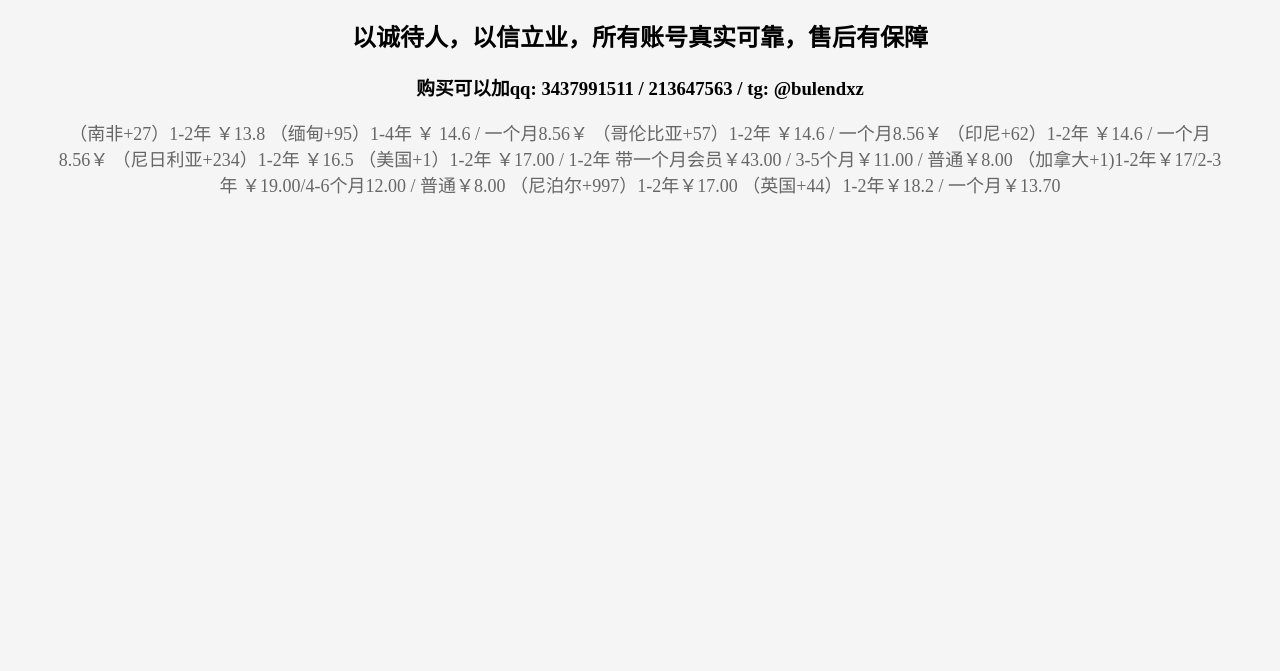
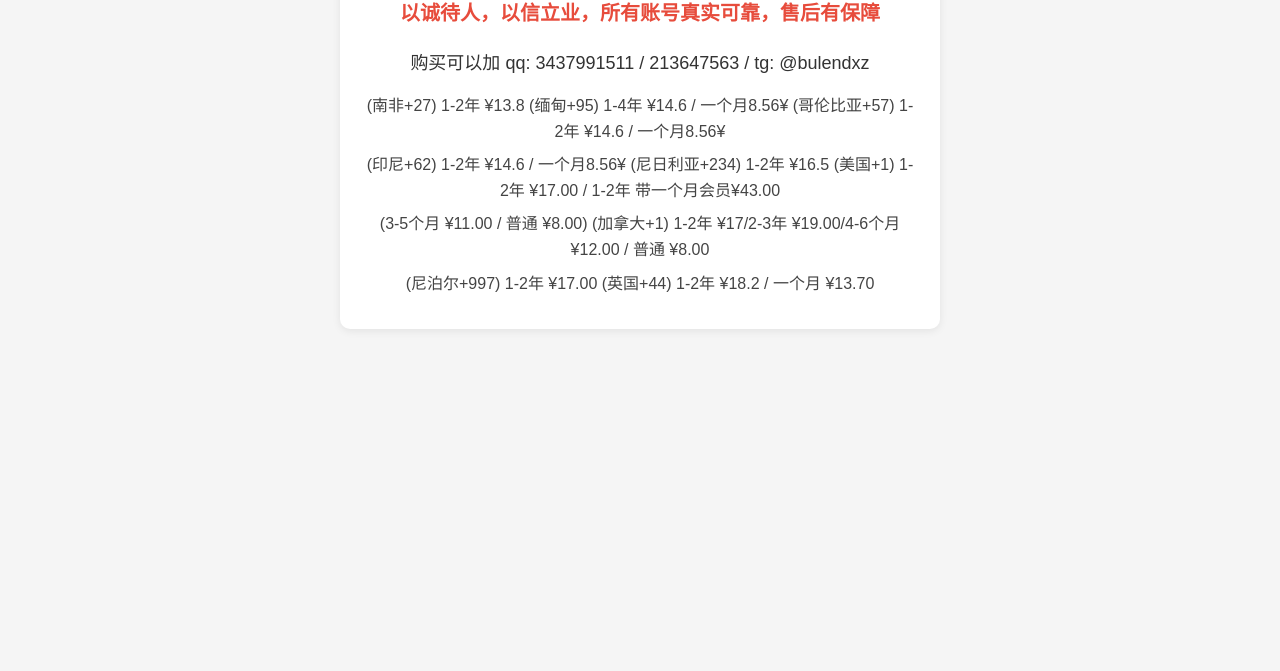
Before and after one commit to bulendjjj-tech/Bulendjjj-Tech.github.io, a plain HTML site: page index.html in a window 1280 px wide. Shown: the part 129-800 px from the top of the page. Drawn offline with Linux system fonts and the light colour scheme.

Commit message:
Create index.html for personal website
tg账号售卖网站3.0

```diff
--- a/index.html
+++ b/index.html
@@ -3,26 +3,77 @@
 <head>
     <meta charset="UTF-8">
     <meta name="viewport" content="width=device-width, initial-scale=1.0">
-    <title>telegram账号售卖</title>
+    <title>Telegram 账号出售</title>
     <style>
-        body{text-align:center;padding:50px;font-family:微软雅黑;background:#f5f5f5;}
-        h1{color:#2c3e50;}
-        p{font-size:18px;color:#666;}
-        /* 给图片加个圆角和边距，更好看 */
-        img{border-radius:12px;margin:20px 0;max-width:80%;height:auto;}
+        * {
+            margin: 0;
+            padding: 0;
+            box-sizing: border-box;
+        }
+        body {
+            text-align: center;
+            padding: 30px 15px; /* 手机左右留一点边距 */
+            font-family: "微软雅黑", sans-serif;
+            background: #f5f5f5;
+            line-height: 1.6; /* 行高，防止太挤 */
+        }
+        /* 核心容器：控制最大宽度，居中，自动换行 */
+        .container {
+            max-width: 600px; /* 电脑最大宽度，不太宽 */
+            margin: 0 auto;   /* 居中 */
+            background: #fff; /* 白色背景，更清晰 */
+            padding: 25px;
+            border-radius: 10px;
+            box-shadow: 0 2px 8px rgba(0,0,0,0.08);
+        }
+        h1 {
+            color: #2c3e50;
+            font-size: 32px;
+            margin-bottom: 15px;
+        }
+        .subtitle {
+            font-size: 20px;
+            color: #e74c3c;
+            font-weight: bold;
+            margin: 20px 0;
+        }
+        .contact {
+            font-size: 18px;
+            color: #333;
+            margin: 15px 0;
+        }
+        .price {
+            font-size: 16px;
+            color: #444;
+            margin: 8px 0;
+        }
     </style>
 </head>
 <body>
-    <h1>telegram账号出售💥</h1>
-    <h2>以诚待人，以信立业，所有账号真实可靠，售后有保障<h2>
-    <h3>购买可以加qq: 3437991511 / 213647563  / tg: @bulendxz</h3>
-    <p>（南非+27）1-2年 ￥13.8
-    （缅甸+95）1-4年 ￥ 14.6 / 一个月8.56￥
-    （哥伦比亚+57）1-2年 ￥14.6 / 一个月8.56￥
-    （印尼+62）1-2年 ￥14.6 / 一个月8.56￥
-    （尼日利亚+234）1-2年 ￥16.5
-    （美国+1）1-2年 ￥17.00 / 1-2年 带一个月会员￥43.00 / 3-5个月￥11.00 / 普通￥8.00
-    （加拿大+1)1-2年￥17/2-3年 ￥19.00/4-6个月12.00 / 普通￥8.00
-    （尼泊尔+997）1-2年￥17.00
-    （英国+44）1-2年￥18.2 / 一个月￥13.70</body>
+    <div class="container">
+        <h1>telegram账号出售 💥</h1>
+        <div class="subtitle">以诚待人，以信立业，所有账号真实可靠，售后有保障</div>
+
+        <div class="contact">购买可以加 qq: 3437991511 / 213647563 / tg: @bulendxz</div>
+
+        <div class="price">
+            (南非+27) 1-2年 ¥13.8
+            (缅甸+95) 1-4年 ¥14.6 / 一个月8.56¥
+            (哥伦比亚+57) 1-2年 ¥14.6 / 一个月8.56¥
+        </div>
+        <div class="price">
+            (印尼+62) 1-2年 ¥14.6 / 一个月8.56¥
+            (尼日利亚+234) 1-2年 ¥16.5
+            (美国+1) 1-2年 ¥17.00 / 1-2年 带一个月会员¥43.00
+        </div>
+        <div class="price">
+            (3-5个月 ¥11.00 / 普通 ¥8.00)
+            (加拿大+1) 1-2年 ¥17/2-3年 ¥19.00/4-6个月 ¥12.00 / 普通 ¥8.00
+        </div>
+        <div class="price">
+            (尼泊尔+997) 1-2年 ¥17.00
+            (英国+44) 1-2年 ¥18.2 / 一个月 ¥13.70
+        </div>
+    </div>
+</body>
 </html>
```
